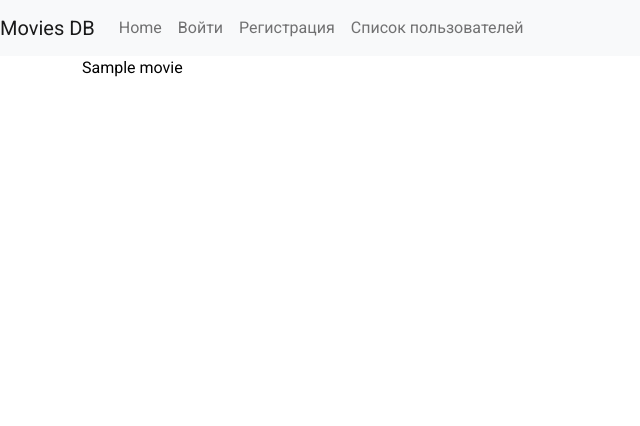
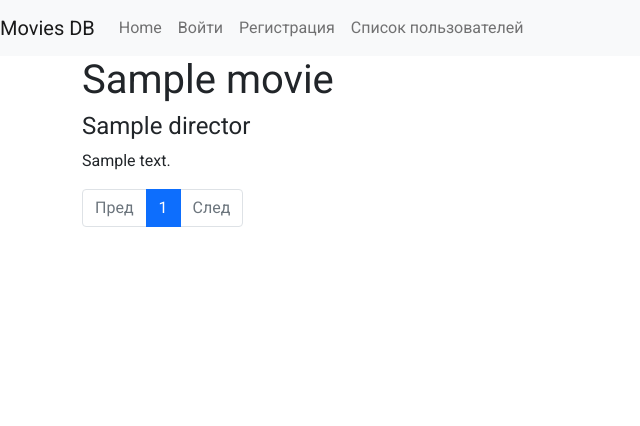
Before and after one commit to igor-itacademy/moviedb, a Django app: page / in a window 1280 px wide. Shown: the top 426 px of the page, without its empty margins (0-640 px from the left). Run offline with Django 3.2, Linux system fonts and the light colour scheme; tables that the repository leaves empty hold one stand-in row (values such as "Sample post"); parts of the project's set-up code (start-up, migrations or seed data) failed here and were passed over; some libraries are stand-ins or nearby versions.

Commit message:
Добавили постраничную навигацию bootstrap

```diff
--- a/movies/views.py
+++ b/movies/views.py
@@ -8,6 +8,7 @@ from .models import Comment, Movie, Profile
 from django.urls import reverse
 from django.contrib.auth.decorators import login_required
 from .tasks import add, send_contact_email
+from django.core.paginator import Paginator,PageNotAnInteger, EmptyPage
 
 def users_list(request):
 
@@ -42,7 +43,18 @@ def contact_page(request):
 
 
 def list_movies(request):
-	movies = Movie.objects.all()
+	movies_list = Movie.objects.all()
+	paginator = Paginator(movies_list, 1)
+
+	page = request.GET.get('page')
+
+	try:
+		movies = paginator.page(page)
+	except PageNotAnInteger:
+		movies = paginator.page(1)
+	except EmptyPage:
+		movies = paginator.page(paginator.num_pages)
+
 	# При переходе на эту страницу добавляется фоновая задача
 	# add.delay(100, 200)
 	context = {'movies': movies}
--- a/templates/movies/list_movies.html
+++ b/templates/movies/list_movies.html
@@ -2,5 +2,62 @@
 {% load last_films %}
 
 {% block content %}
-	{% last_three_films %}
+	{# {% last_three_films %} #}
+	{% for movie in movies %}
+		<h1>{{ movie.name }}</h1>
+		<h4>{{ movie.director }}</h4>
+		<p>{{ movie.description|truncatewords:5 }}</p>
+	{% endfor %}
+
+{# pagination #}
+	<nav aria-label="...">
+  <ul class="pagination">
+  	{% if movies.has_previous %}
+  		<li class="page-item">
+  			<a class="page-link" href="?page={{ movies.previous_page_number }}">Пред</a>
+  		</li>
+  	{% else %}
+  		<li class="page-item disabled">
+  			<a class="page-link" href="" tabindex="-1">Пред</a>
+  		</li>
+  	{% endif %}
+
+  	{% if movies.number|add:'-3' > 1 %}
+  		<li class="page-item">
+  			<a class="page-link" href="?page={{movies.number|add:'-3'}}">&hellip;</a>
+  		</li>
+  	{% endif %}
+
+  	{% for i in movies.paginator.page_range %}
+  		{% if movies.number == i %}
+  			<li class="page-item active" aria-current="page">
+      		<span class="page-link">{{i}}</span>
+    		</li>
+
+    	{% elif i > movies.number|add:'-3' and  i < movies.number|add:'3' %}
+    		<li class="page-item">
+    			<a class="page-link" href="?page={{i}}">{{i}}</a>
+    		</li>
+  		{% endif %}
+
+  	{% endfor %}
+    {% if movies.paginator.num_pages > movies.number|add:'1' %}
+    	<li class="page-item">
+    		<a class="page-link" href="?page={{movies.number|add:'2'}}">&hellip;</a>
+    	</li>
+
+    {% endif %}
+
+    {% if movies.has_next %}
+    	<li class="page-item">
+    		<a class="page-link" href="?page={{movies.next_page_number}}">След</a>
+    	</li>
+    {% else %}
+    	<li class="page-item disabled">
+    		<a class="page-link" href="#" tabindex="-1">След</a>
+    	</li>
+    {% endif %}
+  </ul>
+</nav>
+{# end pagination #}
 {% endblock content %}
--- a/users/views.py
+++ b/users/views.py
@@ -29,7 +29,8 @@ def registration_page(request):
 			user = form.save(commit=False)
 			user.is_active = False
 			user_email = user.email
-			user_pk = urlsafe_base64_encode(force_bytes(user.pk))
+			user_pk = urlsafe_base64_encode(force_bytes(user.
+				pk))
 			username = user.username
 			token = registration_activation_token.make_token(user)
 			# name = user.username
```
